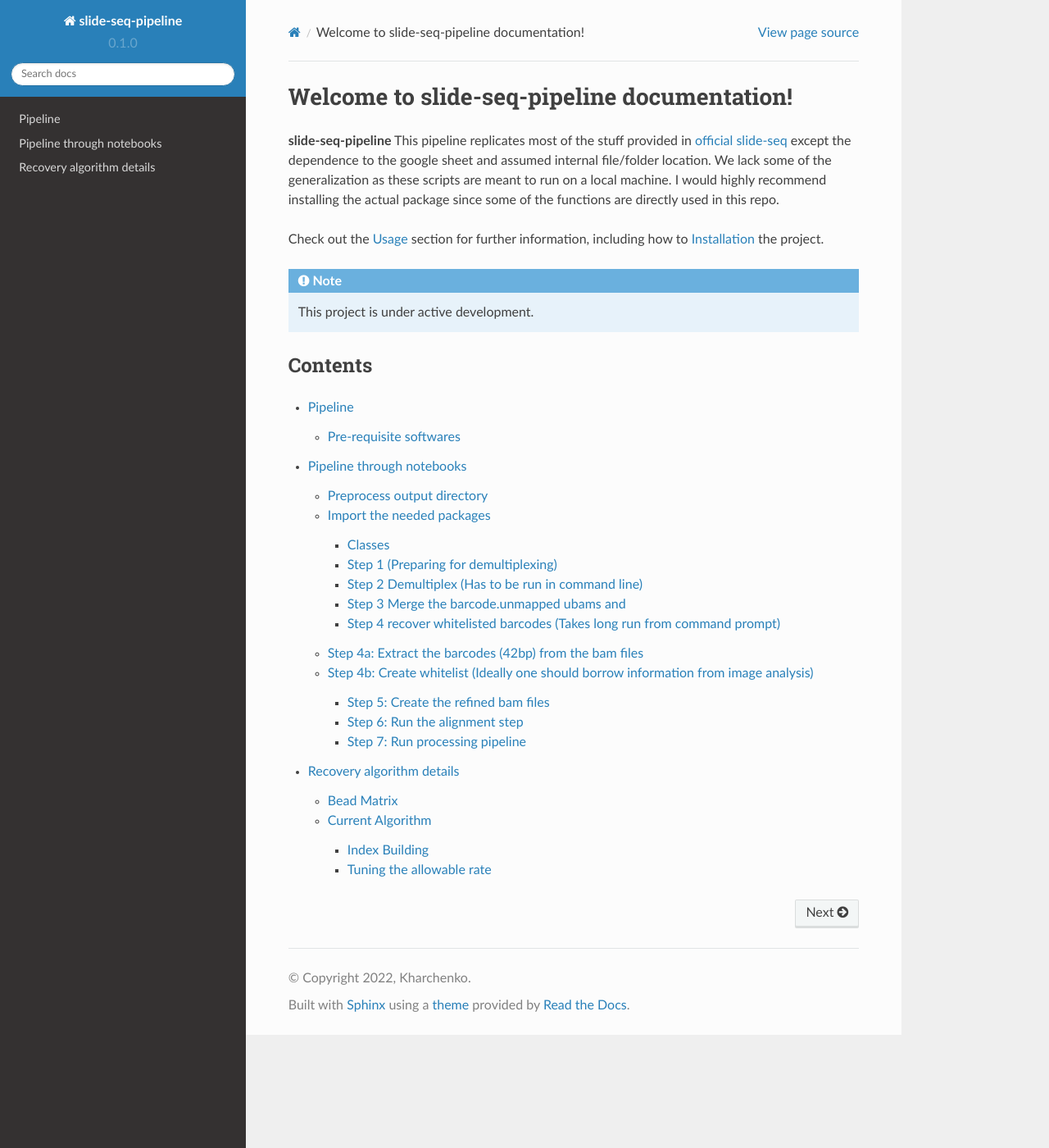
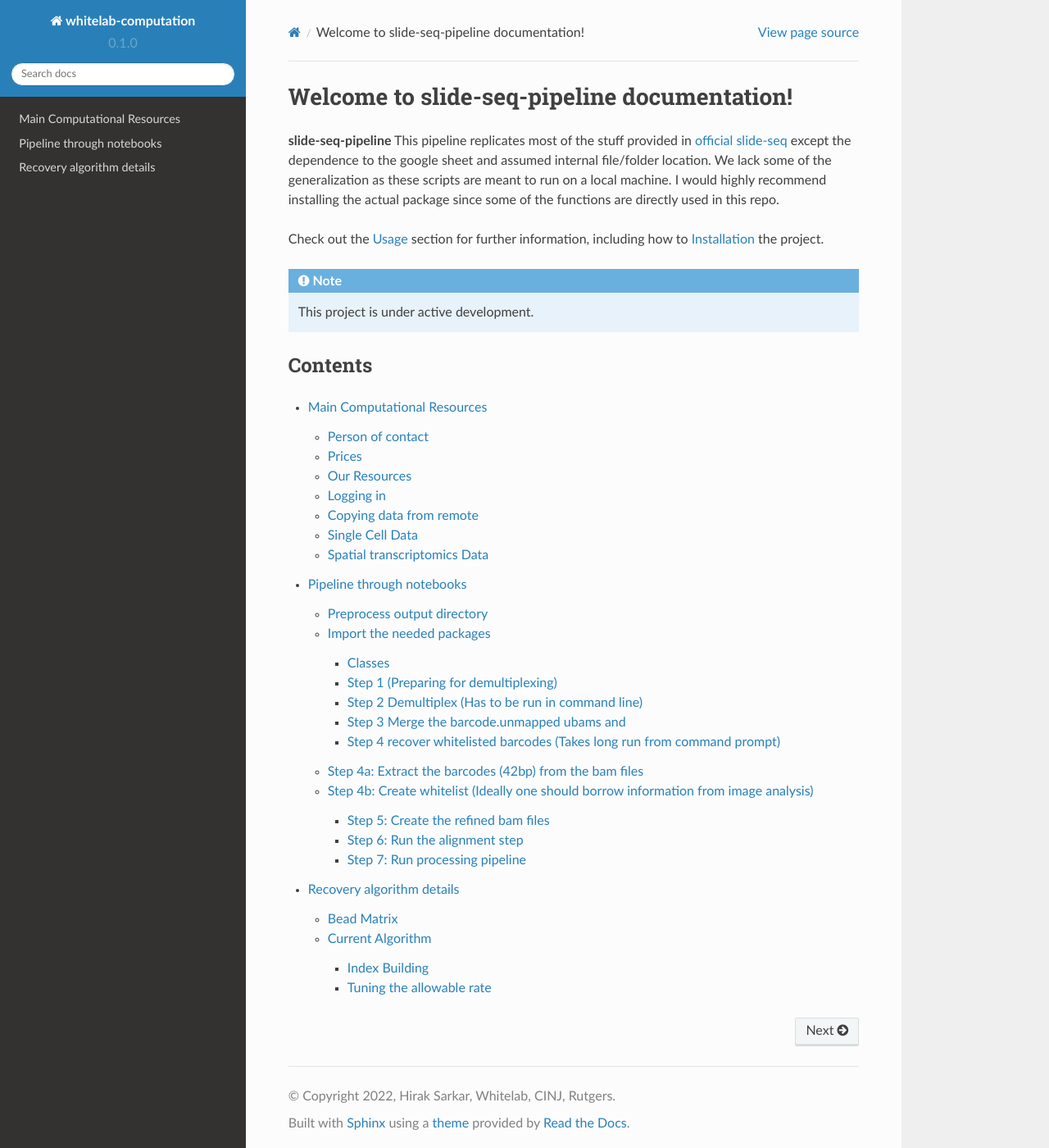
Before and after one commit to hiraksarkar/whitelab-computation, a Sphinx documentation site: the page built from docs/source/index.rst, in a window 1280 px wide and 1400 px high. Shown: the whole window at 82% size. Built offline with Sphinx 7.4.7 and the Read the Docs theme 2.0.0, drawn with Linux system fonts in a browser that asks for light colours.

Commit message:
starting info

```diff
--- a/docs/source/api.rst
+++ b/docs/source/api.rst
@@ -4,4 +4,4 @@
 .. autosummary::
    :toctree: generated
 
-   slide-seq-pipeline
+   whitelab-computation
--- a/docs/source/conf.py
+++ b/docs/source/conf.py
@@ -2,8 +2,8 @@
 
 # -- Project information
 
-project = 'slide-seq-pipeline'
-copyright = '2022, Kharchenko'
+project = 'whitelab-computation'
+copyright = '2022, Hirak Sarkar, Whitelab, CINJ, Rutgers'
 author = 'Hirak'
 
 release = '0.1'
--- a/docs/source/pipeline.rst
+++ b/docs/source/pipeline.rst
@@ -1,15 +1,60 @@
-Pipeline
+Main Computational Resources
 ========
-Pre-requisite softwares
+Person of contact
 -------------------
+To receive an account needed for accessing the whitelab servers within Rutgers, one needs to contact the
+following persons for setting up an account,
 
-To run the pipeline successfully one needs to install/download several third-party tools.
+Wenping Yang yangw3@cinj.rutgers.edu
+Adrian Rodriguez alr252@cinj.rutgers.edu
+
+Prices
+-----------------
+
+Per CPU: $4.29
+Per 8 GB RAM:  $4.95
+Per GB Drive Space:  $0.0594
+Per GB NetBackup: $0.08613
+
+
+Our Resources
+------------------
+We have 2 different servers with the following configuration
+**Machine 1**
+- RAM : 128 GB - Space : 2 TB (extendable) ~ $950 per year
+**Machine 2**
+- RAM : 64 GB - Space : 6 TB (extendable) ~ $500 per year
+
+
+Logging in
+------------------
+::
+        $ssh <NetID>@amarel.rutgers.edu
+        $tmux new -s <screen name>
+        $tmix a -t <screen>
+
+Copying data from remote
+---------------------------
+::
+        rsync -av --progress <NetID>@amarel.rutgers.edu:<path_to_dir_to_copy> <your_local_dir>
+
+Copying data from
+::
+        rsync -av --progress <your_local_dir> <NetID>@amarel.rutgers.edu:<path_to_dir_to_copy>
+
+
+Single Cell Data
+-----------------
 
 **Tools**
 
 - `Picard tools <https://broadinstitute.github.io/picard/>`_
 - `Dropseq tools <https://github.com/broadinstitute/Drop-seq/tree/v2.5.1>`_
 - `STAR <https://github.com/alexdobin/STAR>`_
+
+
+Spatial transcriptomics Data
+-------------------------------
 
 
 Before going into the installation procedure. We should go over the actual input format.
```
